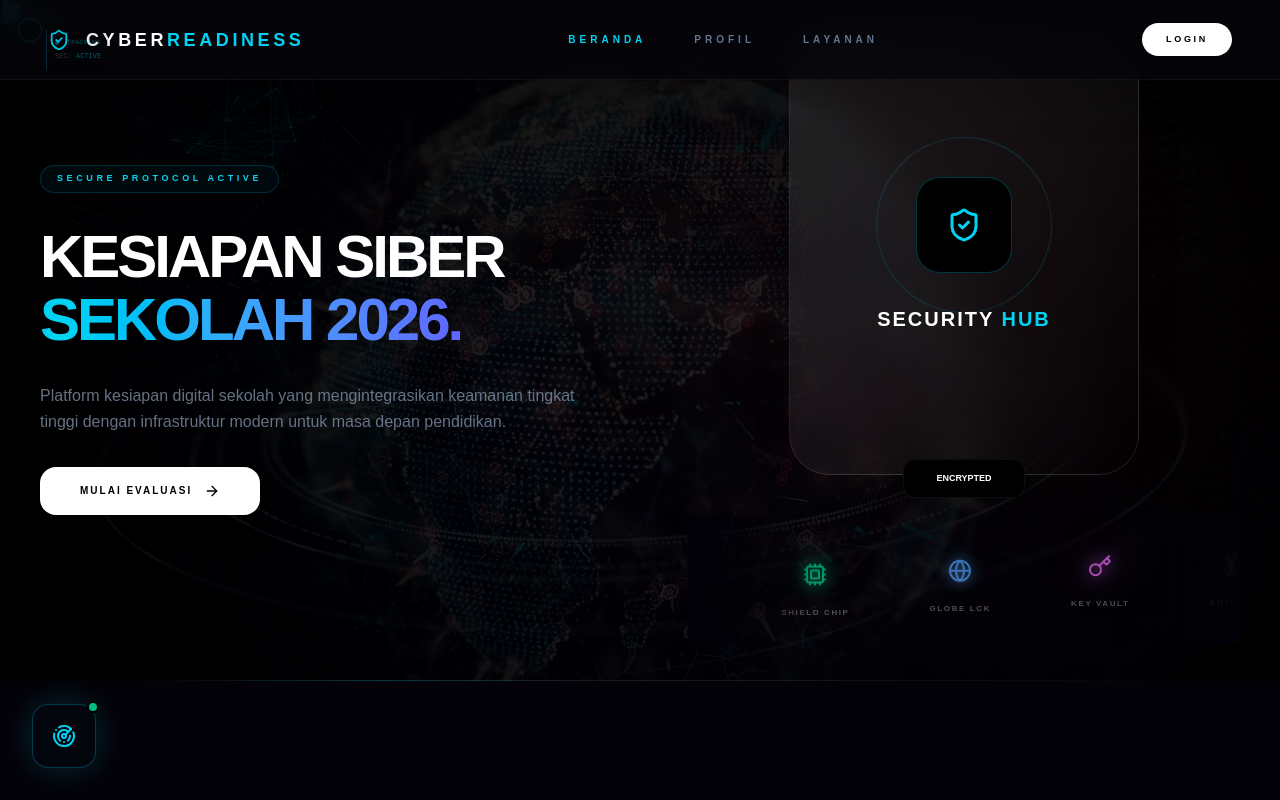
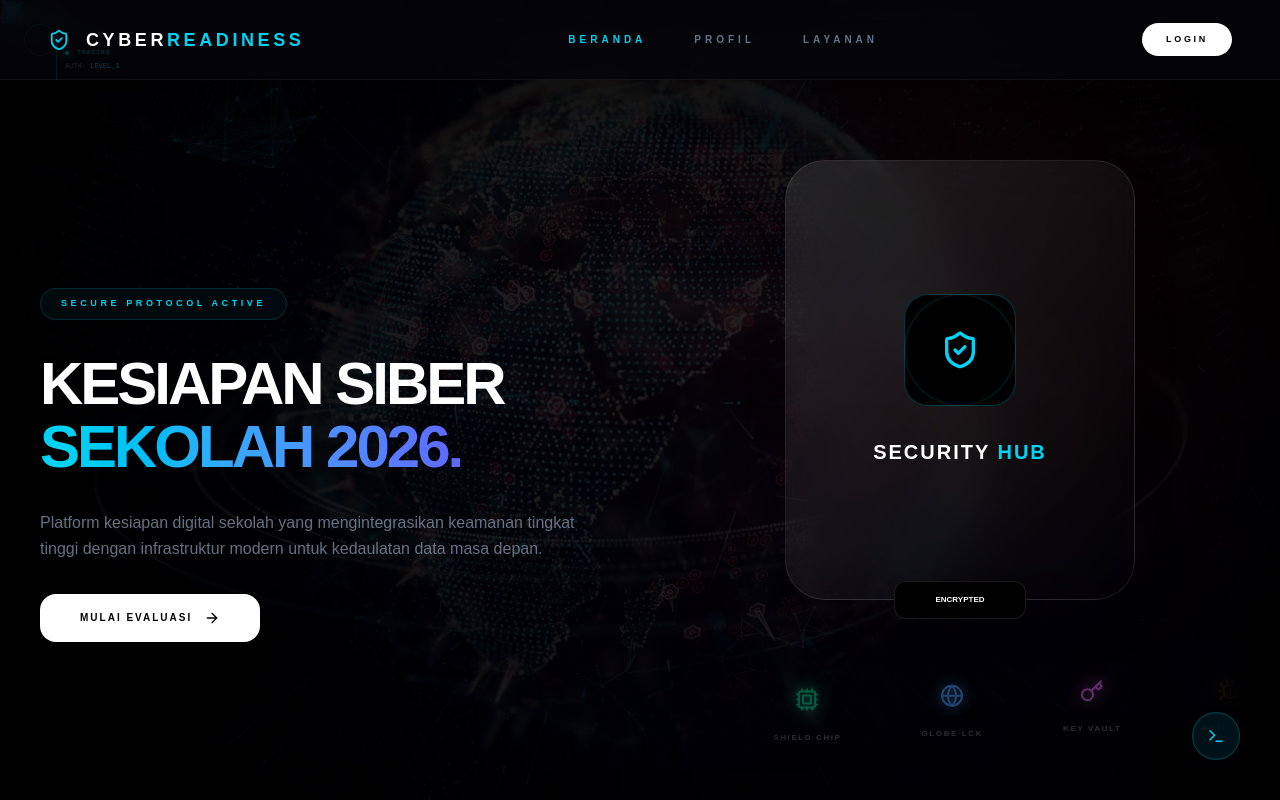
Before and after one commit to Edwinn1711/cyber-backend, a Next.js app: page / in a window 1280 px wide. Shown: the top 800 px of the page. Built offline with nearby package versions, Linux system fonts and the light colour scheme.

Commit message:
style: fix overlapping elements and reorganize HUD for a clean professional look

```diff
--- a/app/(loginregister)/page.tsx
+++ b/app/(loginregister)/page.tsx
@@ -14,9 +14,10 @@ import {
 
 const CyberIntelligenceHUD = () => {
   const [logs, setLogs] = useState<string[]>([]);
+  const [isMinimized, setIsMinimized] = useState(true);
   const [isScanning, setIsScanning] = useState(false);
   const [scanProgress, setProgress] = useState(0);
-  const [isMinimized, setIsMinimized] = useState(true); // DEFAULT: Sembunyi (Mewah)
+
 
   const triggerGlobalScan = () => {
     setIsScanning(true);
@@ -40,71 +41,38 @@ const CyberIntelligenceHUD = () => {
   };
 
  return (
-    <div className="fixed bottom-8 left-8 z-[10000] hidden lg:block">
+    <div className="fixed bottom-10 right-10 z-[1000] hidden lg:block pointer-events-auto">
       <AnimatePresence mode="wait">
         {isMinimized ? (
-          /* --- MODE SEMBUNYI (HANYA ICON RADAR) --- */
           <motion.button
-            key="minimized"
-            initial={{ scale: 0, rotate: -90 }}
-            animate={{ scale: 1, rotate: 0 }}
-            exit={{ scale: 0, rotate: 90 }}
+            key="min" initial={{ scale: 0 }} animate={{ scale: 1 }} exit={{ scale: 0 }}
             onClick={() => setIsMinimized(false)}
-            className="group relative w-16 h-16 bg-[#050811]/80 backdrop-blur-xl border border-cyan-500/30 rounded-2xl flex items-center justify-center shadow-[0_0_30px_rgba(34,211,238,0.2)] hover:border-cyan-400 transition-all"
+            className="w-12 h-12 bg-cyan-500/10 border border-cyan-500/30 rounded-full flex items-center justify-center shadow-2xl hover:bg-cyan-500/20 transition-all"
           >
-            <RadarIcon size={24} className="text-cyan-400 animate-pulse" />
-            <div className="absolute -top-1 -right-1 w-3 h-3 bg-emerald-500 rounded-full border-2 border-black animate-ping" />
-            {/* Label Tooltip */}
-            <div className="absolute left-20 px-4 py-2 bg-black border border-white/10 rounded-lg opacity-0 group-hover:opacity-100 transition-opacity whitespace-nowrap">
-               <p className="text-[10px] font-black text-white tracking-widest">OPEN COMMAND CENTER</p>
-            </div>
+            <Terminal size={18} className="text-cyan-400" />
           </motion.button>
         ) : (
-          /* --- MODE FULL HUD (DASHBOARD) --- */
           <motion.div
-            key="maximized"
-            initial={{ opacity: 0, y: 50, scale: 0.9 }}
-            animate={{ opacity: 1, y: 0, scale: 1 }}
-            exit={{ opacity: 0, y: 50, scale: 0.9 }}
-            className="relative p-6 bg-[#050811]/90 backdrop-blur-2xl border border-cyan-500/30 rounded-[2.5rem] w-[350px] shadow-2xl overflow-hidden"
+            key="max" initial={{ opacity: 0, y: 20 }} animate={{ opacity: 1, y: 0 }} exit={{ opacity: 0, y: 20 }}
+            className="p-5 bg-black/80 backdrop-blur-2xl border border-white/5 rounded-[2rem] w-[300px] shadow-2xl relative overflow-hidden"
           >
-            {/* Tombol Minimize */}
-            <button
-              onClick={() => setIsMinimized(true)}
-              className="absolute top-5 right-6 text-slate-500 hover:text-white transition-colors"
-            >
-              <ChevronDown size={20} />
-            </button>
-
-            <div className="flex items-center gap-3 mb-6 border-b border-white/5 pb-4">
-               <Terminal size={16} className="text-cyan-400" />
-               <span className="text-[10px] font-black text-white tracking-[0.4em] uppercase">Intelligence Terminal</span>
+            <div className="flex justify-between items-center mb-4 border-b border-white/5 pb-3">
+               <span className="text-[9px] font-black text-white tracking-widest uppercase">System Log</span>
+               <button onClick={() => setIsMinimized(true)} className="text-slate-600 hover:text-white"><X size={14}/></button>
             </div>
-
-            <div className="h-[100px] space-y-2 font-mono overflow-hidden mb-6">
-              {logs.length === 0 && <p className="text-slate-700 text-[9px] text-center mt-8 uppercase tracking-widest">Waiting for Uplink...</p>}
+            <div className="h-[80px] space-y-2 font-mono overflow-hidden">
                {logs.map((log, i) => (
-                <p key={i} className={`text-[8px] tracking-tighter ${i === 0 ? 'text-cyan-400' : 'text-slate-600'}`}>{log}</p>
+                 <p key={i} className={`text-[7px] ${i === 0 ? 'text-cyan-400' : 'text-slate-600'}`}>{log}</p>
                ))}
             </div>
-
-            <button
-              onClick={triggerGlobalScan}
-              disabled={isScanning}
-              className={`w-full py-4 rounded-2xl font-black text-[9px] tracking-[0.3em] uppercase transition-all flex items-center justify-center gap-3 ${isScanning ? 'bg-white/5 text-slate-600' : 'bg-cyan-500/10 text-cyan-400 border border-cyan-500/20 hover:bg-cyan-500 hover:text-black shadow-xl'}`}
-            >
-              {isScanning ? 'SYSTEM SCANNING...' : 'Run Diagnostics'}
-              <Zap size={14} className={isScanning ? 'animate-spin' : ''} />
-            </button>
-
-            {/* Efek Garis Scanner saat Scan Aktif */}
-            {isScanning && <div className="absolute inset-0 bg-cyan-400/5 animate-pulse"><div className="absolute top-0 w-full h-1 bg-cyan-400/50 blur-sm animate-scanner" /></div>}
           </motion.div>
         )}
       </AnimatePresence>
     </div>
   );
 };
+
+
 const CyberMouseHUD = ({ mouseX, mouseY }: { mouseX: any, mouseY: any }) => (
   <motion.div style={{ x: mouseX, y: mouseY, translateX: 20, translateY: 20 }} className="fixed top-0 left-0 z-[10000] pointer-events-none hidden lg:block">
     <div className="relative">
@@ -714,20 +682,21 @@ const NeuralNetworkCanvas = () => {
 const CyberLensHUD = ({ mouseX, mouseY }: { mouseX: any, mouseY: any }) => {
   return (
     <motion.div
-      style={{ x: mouseX, y: mouseY, translateX: 30, translateY: 30 }}
+      style={{ x: mouseX, y: mouseY, translateX: 40, translateY: 40 }}
       className="fixed top-0 left-0 z-[10000] pointer-events-none hidden lg:block"
     >
-      <div className="relative opacity-40 group-hover:opacity-100 transition-opacity duration-700">
-        {/* Lingkaran Bidik Kecil & Halus */}
-        <div className="absolute -top-3 -left-3 w-6 h-6 border border-cyan-500/30 rounded-full animate-spin" />
+      {/* Efek HUD yang sangat transparan agar tidak mengganggu pandangan */}
+      <div className="relative opacity-30 group-hover:opacity-100 transition-opacity duration-1000">
+        {/* Lingkaran Crosshair Halus */}
+        <div className="absolute -top-4 -left-4 w-8 h-8 border border-cyan-500/20 rounded-full animate-[spin_10s_linear_infinite]" />
 
-        {/* Box HUD Mungil (Gaya Gambar 2) */}
-        <div className="bg-black/20 backdrop-blur-sm border-l border-cyan-500/50 p-2 ml-4 space-y-1">
+        {/* Box Data Mungil ala Scouter */}
+        <div className="bg-black/10 backdrop-blur-[2px] border-l border-cyan-500/40 p-2 ml-4 space-y-1">
            <div className="flex items-center gap-2">
-              <div className="w-1 h-1 rounded-full bg-cyan-500 animate-ping" />
-              <span className="text-[6px] font-mono text-cyan-400 uppercase tracking-widest">Tracking</span>
+              <div className="w-1 h-1 rounded-full bg-cyan-500 shadow-[0_0_8px_cyan]" />
+              <span className="text-[6px] font-mono text-cyan-400 uppercase tracking-[0.2em]">Tracing</span>
            </div>
-           <p className="text-[7px] font-mono text-white/40">SEC: <span className="text-cyan-400">ACTIVE</span></p>
+           <p className="text-[7px] font-mono text-white/40">AUTH: <span className="text-cyan-400">LEVEL_1</span></p>
         </div>
       </div>
     </motion.div>
@@ -849,39 +818,38 @@ export default function CyberLandingDark() {
 
       <main className="relative z-10 w-full">
 
-{/* --- SECTION 1: HERO (REVISI: SKALA GAMBAR 2) --- */}
-<section id="hero" className="relative min-h-screen lg:min-h-[calc(100vh-120px)] flex items-center justify-center w-full max-w-[1450px] mx-auto px-6 lg:px-10 pt-20 pb-10 lg:py-0">
-          <div className="flex flex-col lg:grid lg:grid-cols-2 gap-10 lg:gap-24 items-center w-full text-left">
+{/* --- SECTION 1: HERO (REVISI TOTAL: RAPI & TERATUR) --- */}
+<section id="hero" className="relative min-h-screen flex items-center justify-center pt-40 pb-20 px-10">
+          <div className="flex flex-col lg:grid lg:grid-cols-2 gap-20 items-center w-full max-w-[1450px] mx-auto">
 
-            {/* SISI KANAN (DIPERPAS UKURANNYA) */}
-            <div className="relative w-full flex flex-col items-center justify-center order-1 lg:order-2 gap-4 lg:gap-8">
+            {/* SISI KANAN: WIDGET 3D (UKURAN KOMPAK) */}
+            <div className="relative w-full flex flex-col items-center justify-center order-1 lg:order-2 gap-8">
               <div className="relative" style={{ perspective: 2000 }}>
                 <motion.div
                    style={{ rotateX, rotateY, transformStyle: "preserve-3d" }}
-                   className="relative w-[240px] h-[300px] sm:w-[280px] sm:h-[350px] lg:w-[350px] lg:h-[440px] bg-gradient-to-br from-white/10 to-transparent backdrop-blur-xl rounded-[2.5rem] p-1 shadow-2xl border border-white/10 flex flex-col items-center justify-center group/card transition-all duration-700 hover:border-cyan-500/30"
+                   className="relative w-[240px] h-[300px] sm:w-[280px] sm:h-[350px] lg:w-[350px] lg:h-[440px] bg-gradient-to-br from-white/10 to-transparent backdrop-blur-xl rounded-[2.5rem] border border-white/10 flex flex-col items-center justify-center group/card transition-all duration-700 hover:border-cyan-500/30 shadow-2xl"
                 >
-                  <div className="relative flex items-center justify-center mb-6 lg:mb-8" style={{ transform: "translateZ(60px)" }}>
-                    <div className="absolute w-32 h-32 lg:w-44 lg:h-44 border border-cyan-500/20 rounded-full animate-spin-slow" />
-                    <div className="w-16 h-16 lg:w-24 lg:h-24 bg-black border border-cyan-500/30 rounded-3xl flex items-center justify-center">
-                       <ShieldCheck size={36} className="text-cyan-400" />
+                  <div className="relative mb-8">
+                    <div className="absolute inset-0 rounded-full border border-cyan-500/20 animate-[spin_20s_linear_infinite]" />
+                    <div className="w-20 h-20 lg:w-28 lg:h-28 bg-black border border-cyan-500/30 rounded-3xl flex items-center justify-center">
+                       <ShieldCheck size={40} className="text-cyan-400" />
                     </div>
                   </div>
-                  <div className="text-center" style={{ transform: "translateZ(40px)" }}>
                   <h3 className="text-lg lg:text-xl font-black text-white uppercase tracking-widest">Security <span className="text-cyan-400">Hub</span></h3>
-                  </div>
-                  <div className="absolute -bottom-4 lg:-bottom-6 px-8 py-3 bg-black border border-white/5 text-white rounded-xl text-[7px] lg:text-[9px] font-black uppercase" style={{ transform: "translateZ(70px)" }}>ENCRYPTED</div>
+                  <div className="absolute -bottom-5 px-10 py-3 bg-black border border-white/10 text-white rounded-xl text-[8px] font-black uppercase shadow-2xl">ENCRYPTED</div>
                 </motion.div>
               </div>
-              <div className="w-full max-w-[100vw]"><CyberHiveMarquee /></div>
+              {/* MARQUEE LOGO (DIKECILKAN AGAR TIDAK PENUH) */}
+              <div className="w-full max-w-[400px] lg:max-w-full opacity-60"><CyberHiveMarquee /></div>
             </div>
 
-            {/* SISI KIRI (TIPOGRAFI ELEGAN) */}
-            <div className="flex flex-col items-center lg:items-start space-y-6 lg:space-y-8 w-full order-2 lg:order-1 pt-2 lg:pt-0">
-              <div className="inline-flex items-center gap-3 px-4 py-1.5 bg-cyan-500/5 border border-cyan-500/20 text-cyan-400 rounded-full text-[8px] lg:text-[9px] font-black tracking-[0.4em] uppercase backdrop-blur-md">
+            {/* SISI KIRI: TEKS (RATA KIRI & ELEGAN) */}
+            <div className="flex flex-col items-center lg:items-start space-y-8 w-full order-2 lg:order-1">
+              <div className="px-5 py-2 bg-cyan-500/5 border border-cyan-500/20 text-cyan-400 rounded-full text-[9px] font-black tracking-[0.4em] uppercase backdrop-blur-md">
                  SECURE PROTOCOL ACTIVE
               </div>
 
-              <h2 className="text-4xl sm:text-5xl lg:text-6xl font-black text-white tracking-tighter leading-[1.05] uppercase">
+              <h2 className="text-4xl sm:text-5xl lg:text-6xl font-black text-white tracking-tighter leading-[1.05] uppercase text-center lg:text-left">
                 KESIAPAN SIBER <br/>
                 <span className="text-transparent bg-clip-text bg-gradient-to-r from-blue-400 via-cyan-400 to-indigo-500 animate-gradient-x">
                    SEKOLAH 2026.
@@ -889,14 +857,12 @@ export default function CyberLandingDark() {
               </h2>
 
               <p className="text-xs lg:text-base font-medium text-slate-400 leading-relaxed max-w-xl opacity-70 text-center lg:text-left">
-                Platform kesiapan digital sekolah yang mengintegrasikan keamanan tingkat tinggi dengan infrastruktur modern untuk masa depan pendidikan.
+                Platform kesiapan digital sekolah yang mengintegrasikan keamanan tingkat tinggi dengan infrastruktur modern untuk kedaulatan data masa depan.
               </p>
 
-              <div className="w-full flex justify-center lg:justify-start">
-                 <button onClick={() => setIsLoginOpen(true)} className="px-10 py-4 bg-white text-black rounded-2xl font-black text-[10px] tracking-[0.2em] uppercase shadow-xl hover:bg-cyan-400 hover:text-white transition-all flex items-center justify-center gap-3 active:scale-95">
+              <button onClick={() => setIsLoginOpen(true)} className="px-10 py-4 bg-white text-black rounded-2xl font-black text-[10px] tracking-[0.2em] uppercase shadow-xl hover:bg-cyan-400 hover:text-white transition-all flex items-center justify-center gap-3">
                  MULAI EVALUASI <ArrowRight size={16} />
               </button>
-              </div>
             </div>
 
           </div>
```
Lines whose indentation alone changed are shown as unchanged.
